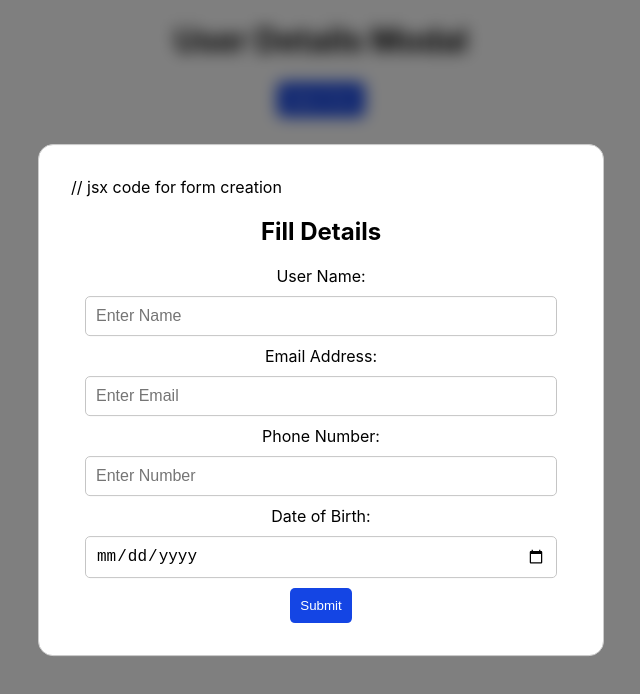
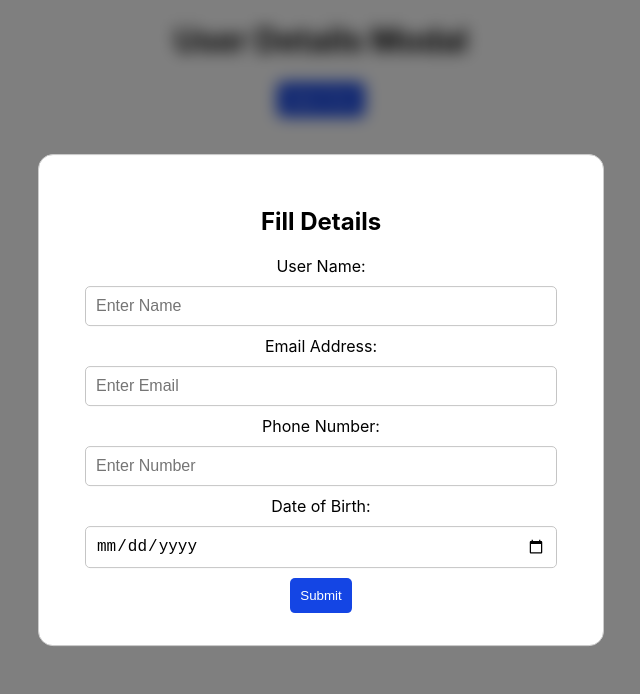
Before and after one commit to Naveed69/XModal, a React (Create React App) app in the folder xmodal/: page / in a window 1280 px wide. Both pictures are taken after a click on the button "Open Form". Shown: the top 694 px of the page, without its empty margins (319-959 px from the left). Built offline with nearby package versions, Linux system fonts and the light colour scheme.

Commit message:
Correcting code and testing

```diff
--- a/xmodal/src/components/Form/Form.jsx
+++ b/xmodal/src/components/Form/Form.jsx
@@ -35,7 +35,6 @@ const Form = () => {
   return (
     <div className="modal">
       <div className="modal-content">
-        // jsx code for form creation
         <form onSubmit={(e) => handle(e)}>
           <h2>Fill Details</h2>
           <label>User Name:</label>
```
Also changed, not shown: xmodal/src/components/Form/Form.module.css (line endings or trailing spaces).
